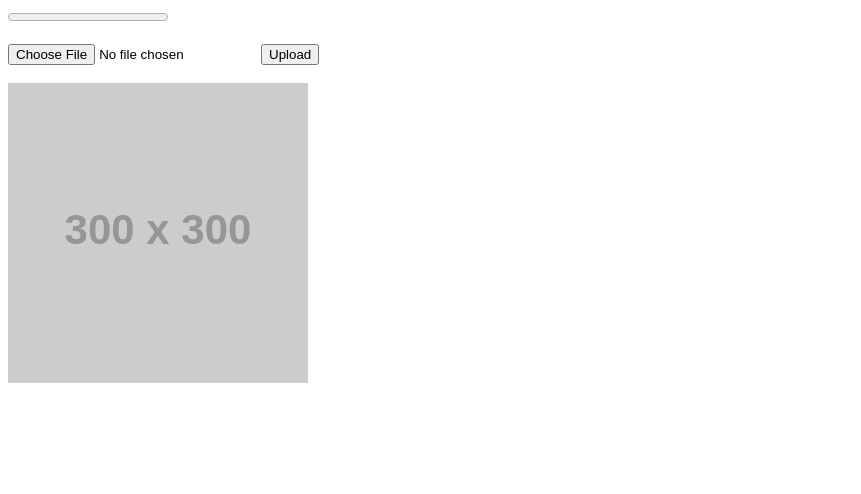
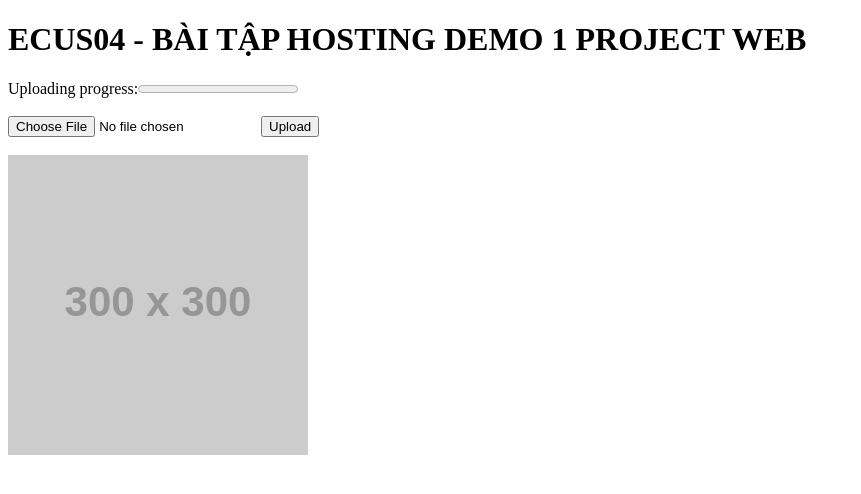
Before and after one commit to hokhacminhtri/load-images-web, a React (Create React App) app: page / in a window 1280 px wide. Shown: the top 494 px of the page, without its empty margins (0-861 px from the left). Built offline with nearby package versions, Linux system fonts and the light colour scheme.

Commit message:
Add Header and Modify README.md

```diff
--- a/public/index.html
+++ b/public/index.html
@@ -26,6 +26,7 @@
 </head>
 
 <body>
+  <h1>ECUS04 - BÀI TẬP HOSTING DEMO 1 PROJECT WEB</h1>
   <noscript>You need to enable JavaScript to run this app.</noscript>
   <div id="root"></div>
   <!--
--- a/src/index.js
+++ b/src/index.js
@@ -42,6 +42,7 @@ const ReactFirebaseFileUpload = () => {
 
   return (
     <div>
+      <label for="file">Uploading progress:</label>
       <progress value={progress} max="100" />
       <br />
       <br />
```
Also changed, not shown: 1 other file (tests, documents, lock files or other folders).
